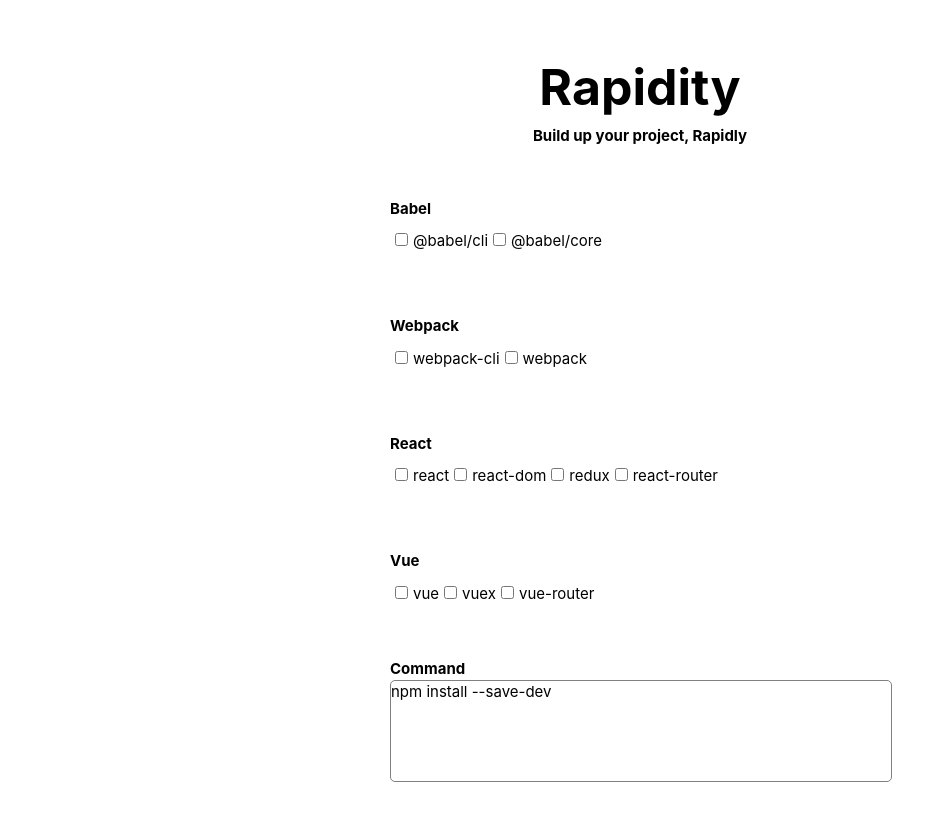
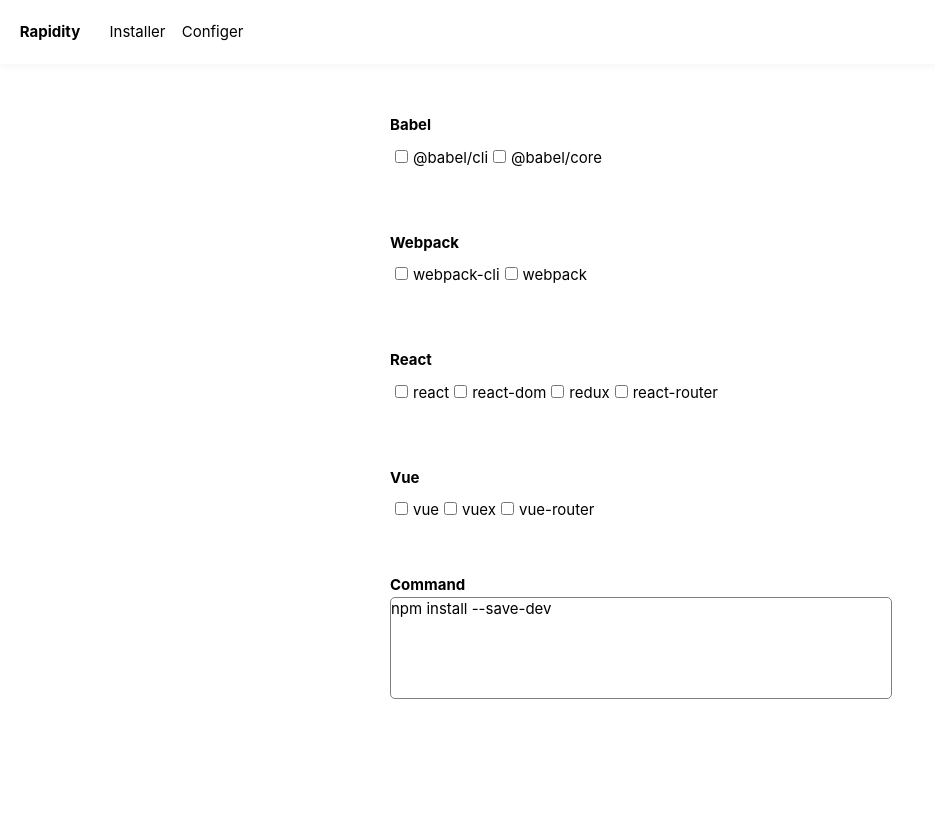
Before and after one commit to hg-pyun/clip, a React app: page /installer in a window 1280 px wide. Shown: the top 820 px of the page, without its empty margins (0-935 px from the left). Built offline with nearby package versions, Linux system fonts and the light colour scheme.

Commit message:
Add react-router (#2)

```diff
--- a/package.json
+++ b/package.json
@@ -38,7 +38,8 @@
   "dependencies": {
     "@babel/polyfill": "^7.0.0",
     "react": "^16.5.2",
-    "react-dom": "^16.5.2"
+    "react-dom": "^16.5.2",
+    "react-router-dom": "^4.3.1"
   },
   "scripts": {
     "dev": "webpack-dev-server --config ./configs/webpack.config.dev.js",
--- a/src/js/containers/App.tsx
+++ b/src/js/containers/App.tsx
@@ -1,86 +1,27 @@
 import React, {Component} from 'react';
-import TextField from '../components/TextField';
-import CheckBox from '../components/CheckBox';
+import {Route} from 'react-router-dom';
 
-import BabelPackage from '../models/BabelPackage';
-import WebpackPackage from '../models/WebpackPackage';
-import ReactPackage from '../models/ReactPackage';
-import VuePAckage from '../models/VuePackage';
-
-import '../../scss/app.scss';
+import Home from './Home';
+import Navigator from './Navigator';
+import Installer from './Installer';
+import Configer from './Configer';
 
 interface AppProps {
 }
 
 interface AppState {
-    packages: object;
-    checkedItems: any;
 }
 
 class App extends Component<AppProps, AppState> {
-    state = {
-        packages: {
-            babel: BabelPackage.getAllPackages(),
-            webpack: WebpackPackage.getAllPackages(),
-            react: ReactPackage.getAllPackages(),
-            vue: VuePAckage.getAllPackages(),
-        },
-        checkedItems: new Map()
-    };
-
-    handleChangeCheckbox = (e) => {
-        const item = e.target.name;
-        const isChecked = e.target.checked;
-        this.setState(prevState => ({ checkedItems: prevState.checkedItems.set(item, isChecked) }));
-    };
-
-    renderCheckBoxList = (list) => {
-        return (<ul>
-            {list.map((module) => {
-                return (<li key={module}><CheckBox label={module} handleChangeCheckbox={this.handleChangeCheckbox}/></li>);
-            })}
-        </ul>)
-    };
-
-    renderCommands = (checkedItems): string => {
-        let commands = 'npm install --save-dev ';
-        checkedItems.forEach((value, key) => {
-            if(value) commands += `${key} `;
-        });
-
-        return commands.trimRight();
-    };
 
     render() {
         return (
-            <div className={'wrap'}>
-                <div className={'header'}>
-                    <h1>Rapidity</h1>
-                    <h3>Build up your project, Rapidly</h3>
-                </div>
-                <div className={'dashboard'}>
-                    <div className={'package'}>
-                        <h2 className={'name'}>Babel</h2>
-                        {this.renderCheckBoxList(this.state.packages.babel)}
-                    </div>
-                    <div className={'package'}>
-                        <h2 className={'name'}>Webpack</h2>
-                        {this.renderCheckBoxList(this.state.packages.webpack)}
-                    </div>
-                    <div className={'package'}>
-                        <h2 className={'name'}>React</h2>
-                        {this.renderCheckBoxList(this.state.packages.react)}
-                    </div>
-                    <div className={'package'}>
-                        <h2 className={'name'}>Vue</h2>
-                        {this.renderCheckBoxList(this.state.packages.vue)}
-                    </div>
-
-                    <div>
-                        <TextField value={this.renderCommands(this.state.checkedItems)}/>
-                    </div>
-                </div>
-            </div>
+            <>
+                <Navigator/>
+                <Route exact path='/' component={Home}/>
+                <Route path='/installer' component={Installer}/>
+                <Route path='/configer' component={Configer}/>
+            </>
         )
     }
 
--- /dev/null
+++ b/src/js/containers/Configer.tsx
@@ -0,0 +1,25 @@
+import React, {Component} from 'react';
+
+interface ConfigerProps {
+}
+
+interface ConfigerState {
+}
+
+
+class Configer extends Component<ConfigerProps, ConfigerState> {
+
+    constructor(props) {
+        super(props);
+    }
+
+    render() {
+        return (
+            <div>
+                this is Configer
+            </div>
+        );
+    }
+}
+
+export default Configer;
--- /dev/null
+++ b/src/js/containers/Home.tsx
@@ -0,0 +1,29 @@
+import React, {Component} from 'react';
+import '../../scss/home.scss';
+
+interface HomeProps {
+}
+
+interface HomeState {
+}
+
+
+class Home extends Component<HomeProps, HomeState> {
+
+    constructor(props) {
+        super(props);
+    }
+
+    render() {
+        return (
+            <div className={'home-wrap'}>
+                <div>
+                    <h1>Rapidity</h1>
+                    <h3>Build up your project, Rapidly</h3>
+                </div>
+            </div>
+        );
+    }
+}
+
+export default Home;
--- /dev/null
+++ b/src/js/containers/Installer.tsx
@@ -0,0 +1,85 @@
+import React, {Component} from 'react';
+import TextField from '../components/TextField';
+import CheckBox from '../components/CheckBox';
+
+import BabelPackage from '../models/BabelPackage';
+import WebpackPackage from '../models/WebpackPackage';
+import ReactPackage from '../models/ReactPackage';
+import VuePAckage from '../models/VuePackage';
+
+import '../../scss/installer.scss';
+
+interface InstallerProps {
+}
+
+interface InstallerState {
+    packages: object;
+    checkedItems: any;
+}
+
+class Installer extends Component<InstallerProps, InstallerState> {
+    state = {
+        packages: {
+            babel: BabelPackage.getAllPackages(),
+            webpack: WebpackPackage.getAllPackages(),
+            react: ReactPackage.getAllPackages(),
+            vue: VuePAckage.getAllPackages(),
+        },
+        checkedItems: new Map()
+    };
+
+    handleChangeCheckbox = (e) => {
+        const item = e.target.name;
+        const isChecked = e.target.checked;
+        this.setState(prevState => ({ checkedItems: prevState.checkedItems.set(item, isChecked) }));
+    };
+
+    renderCheckBoxList = (list) => {
+        return (<ul>
+            {list.map((module) => {
+                return (<li key={module}><CheckBox label={module} handleChangeCheckbox={this.handleChangeCheckbox}/></li>);
+            })}
+        </ul>)
+    };
+
+    renderCommands = (checkedItems): string => {
+        let commands = 'npm install --save-dev ';
+        checkedItems.forEach((value, key) => {
+            if(value) commands += `${key} `;
+        });
+
+        return commands.trimRight();
+    };
+
+    render() {
+        return (
+            <div className={'wrap'}>
+                <div className={'dashboard'}>
+                    <div className={'package'}>
+                        <h2 className={'name'}>Babel</h2>
+                        {this.renderCheckBoxList(this.state.packages.babel)}
+                    </div>
+                    <div className={'package'}>
+                        <h2 className={'name'}>Webpack</h2>
+                        {this.renderCheckBoxList(this.state.packages.webpack)}
+                    </div>
+                    <div className={'package'}>
+                        <h2 className={'name'}>React</h2>
+                        {this.renderCheckBoxList(this.state.packages.react)}
+                    </div>
+                    <div className={'package'}>
+                        <h2 className={'name'}>Vue</h2>
+                        {this.renderCheckBoxList(this.state.packages.vue)}
+                    </div>
+
+                    <div>
+                        <TextField value={this.renderCommands(this.state.checkedItems)}/>
+                    </div>
+                </div>
+            </div>
+        )
+    }
+
+}
+
+export default Installer;
--- /dev/null
+++ b/src/js/containers/Navigator.tsx
@@ -0,0 +1,35 @@
+import React, {Component} from 'react';
+import {Link} from 'react-router-dom';
+import '../../scss/naviagor.scss';
+
+interface NavigatorProps {
+}
+
+interface NavigatorState {
+}
+
+
+class Navigator extends Component<NavigatorProps, NavigatorState> {
+
+    constructor(props) {
+        super(props);
+    }
+
+    render() {
+        return (
+            <header className={'nav-wrap'}>
+                <div className={'nav-logo'}>
+                    <Link to={'/'}>Rapidity</Link>
+                </div>
+                <div className={'nav-list'}>
+                    <ul>
+                        <li><Link to={'/installer'}>Installer</Link></li>
+                        <li><Link to={'/configer'}>Configer</Link></li>
+                    </ul>
+                </div>
+            </header>
+        );
+    }
+}
+
+export default Navigator;
--- a/src/js/index.tsx
+++ b/src/js/index.tsx
@@ -1,6 +1,12 @@
 import React from 'react';
 import {render} from 'react-dom';
+import {BrowserRouter as Router} from 'react-router-dom';
 import App from './containers/App';
 import '../scss/index.scss';
 
-render(<App/>, document.getElementById('root'));
+render(
+    <Router>
+        <App/>
+    </Router>,
+    document.getElementById('root')
+);
--- /dev/null
+++ b/src/scss/home.scss
@@ -0,0 +1,13 @@
+.home-wrap {
+  width: 500px;
+  margin: 250px auto;
+  text-align: center;
+
+  h1 {
+    font-size: 50px;
+  }
+
+  h3 {
+    font-size: 15px;
+  }
+}
--- a/src/scss/app.scss
+++ b/src/scss/installer.scss
@@ -1,20 +1,6 @@
 $globalWidth: 500px;
 
 .wrap {
-  .header {
-    width: $globalWidth;
-    margin: 50px auto;
-    text-align: center;
-
-    h1 {
-      font-size: 50px;
-    }
-
-    h3 {
-      font-size: 15px;
-    }
-  }
-
   .dashboard {
     width: $globalWidth;
     margin: 50px auto;
--- /dev/null
+++ b/src/scss/naviagor.scss
@@ -0,0 +1,35 @@
+$height: 64px;
+
+header {
+  &.nav-wrap {
+    position: sticky;
+    display: flex;
+    height: $height;
+    top: 0;
+    z-index: 999;
+    box-shadow: 0 4px 6px 0 rgba(0, 0, 0, 0.03);
+
+    .nav-logo {
+      width: 100px;
+      line-height: $height;
+      display: inline-block;
+      text-align: center;
+      font-weight: bold;
+    }
+
+    .nav-list {
+      box-sizing: border-box;
+      ul {
+        display: flex;
+        flex-direction: row;
+        li {
+          display: list-item;
+          width: 75px;
+          height: $height;
+          line-height: $height;
+          text-align: center;
+        }
+      }
+    }
+  }
+}
```
